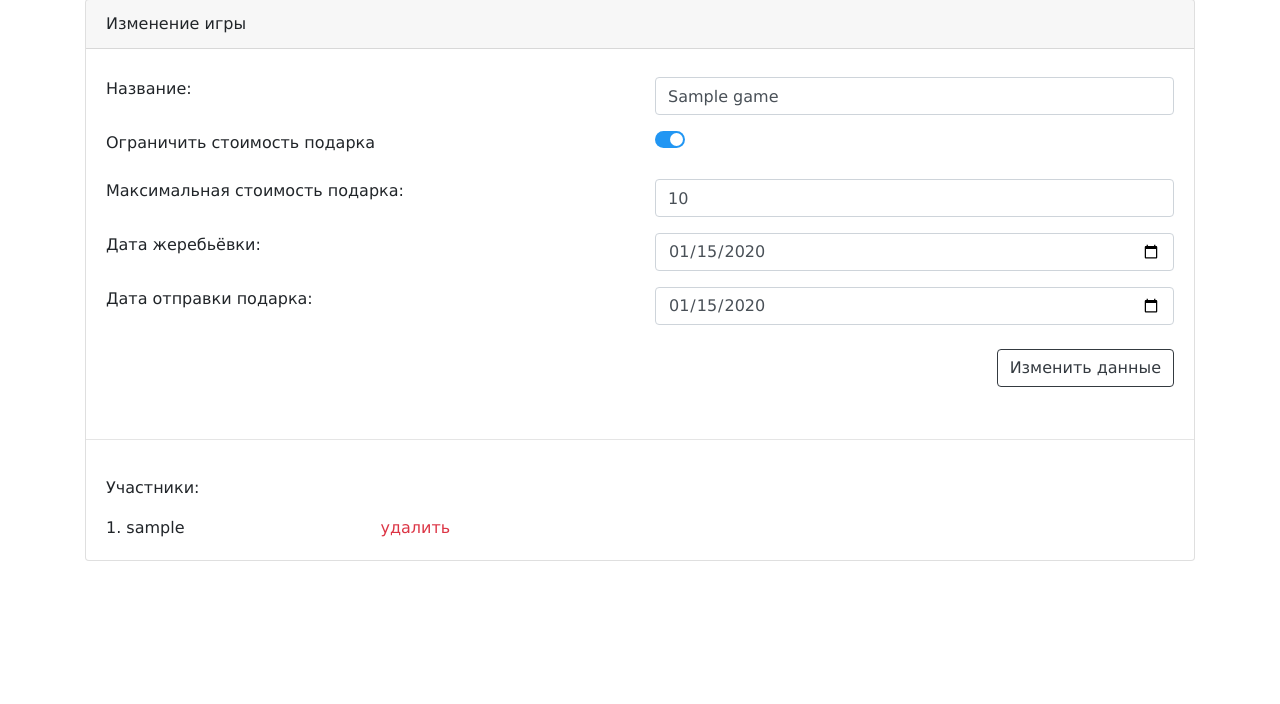
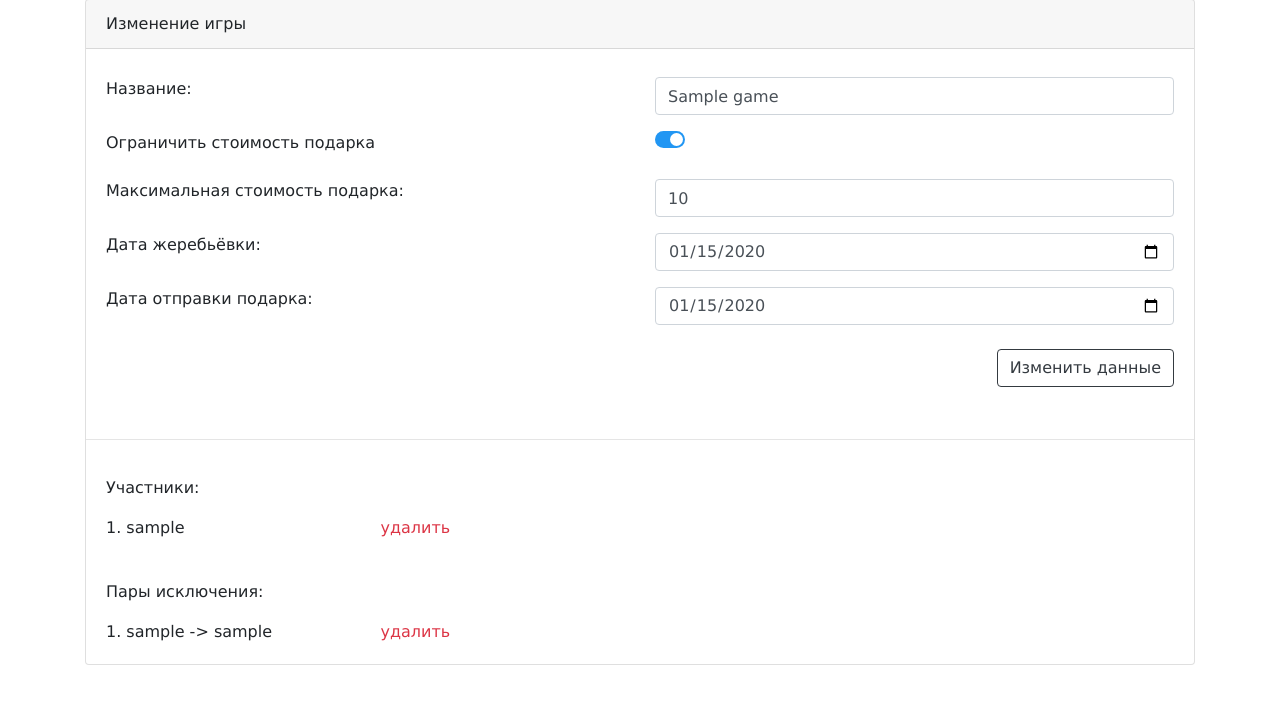
Before and after one commit to balancy/secret_santa, a Django app: page /update_game/1 in a window 1280 px wide. Shown: the part 57-761 px from the top of the page. Run offline with Django 4.2, Linux system fonts and the light colour scheme; the first user in the database is signed in; tables that the repository leaves empty hold one stand-in row (Sample ...).

Commit message:
Add pairs exclusions showing in update game form

```diff
--- a/games/templates/games/update_game.html
+++ b/games/templates/games/update_game.html
@@ -93,6 +93,19 @@
         </div>
       {% endfor %}
     </div>
+    <div class="card-body">
+      <p class="mb-3">Пары исключения:</p>
+      {% for exclusion in exclusions %}
+        <div class="row">
+          <div class="col-3">
+            {{ forloop.counter }}. {{ exclusion.giver.user.username }} -> {{ exclusion.receiver.user.username }}
+          </div>
+          <div class="col-3">
+            <a href="{% url 'remove_exclusion_from_game' game.pk exclusion.pk %}" type="button" class="text-danger">удалить</a>
+          </div>
+        </div>
+      {% endfor %}
+    </div>
   </div>
 
 <script>
--- a/games/urls.py
+++ b/games/urls.py
@@ -27,5 +27,10 @@ urlpatterns = [
         views.remove_santa_from_game,
         name='remove_santa_from_game',
     ),
+    path(
+        'remove_exclusion_from_game/<int:game_pk>/<int:exclusion_pk>/',
+        views.remove_exclusion_from_game,
+        name='remove_exclusion_from_game',
+    ),
     path('greeting/', views.greeting_page, name='greeting_page'),
     ]
--- a/games/views.py
+++ b/games/views.py
@@ -16,7 +16,7 @@ from .forms import (
     UpdateGameForm,
 )
 from .helpers import create_santa_for_user
-from .models import Santa, Game, CustomUser
+from .models import Santa, Game, CustomUser, Exclusion
 
 
 def index(request):
@@ -153,6 +153,7 @@ def update_game(request, pk):
         return redirect(reverse_lazy('profile'))
 
     santas = Santa.objects.filter(games=game)
+    exclusions = Exclusion.objects.filter(game=game)
 
     if request.method == 'POST':
         form = UpdateGameForm(request.POST, instance=game)
@@ -172,7 +173,7 @@ def update_game(request, pk):
     return render(
         request,
         'games/update_game.html',
-        {'form': form, 'santas': santas, 'game': game},
+        {'form': form, 'santas': santas, 'game': game, 'exclusions': exclusions},
     )
 
 
@@ -186,6 +187,14 @@ def remove_santa_from_game(request, game_pk, santa_pk):
 
     santa = Santa.objects.get(pk=santa_pk)
     santa.games.remove(game)
+
+    return redirect(reverse_lazy('update_game', kwargs={'pk': game_pk}))
+
+
+@login_required(login_url='login')
+def remove_exclusion_from_game(request, game_pk, exclusion_pk):
+    exclusion = Exclusion.objects.get(pk=exclusion_pk)
+    exclusion.delete()
 
     return redirect(reverse_lazy('update_game', kwargs={'pk': game_pk}))
 
```
